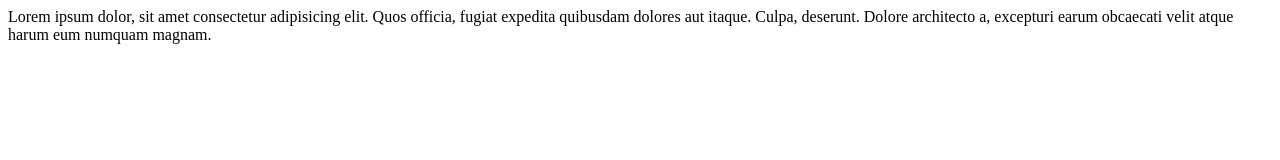
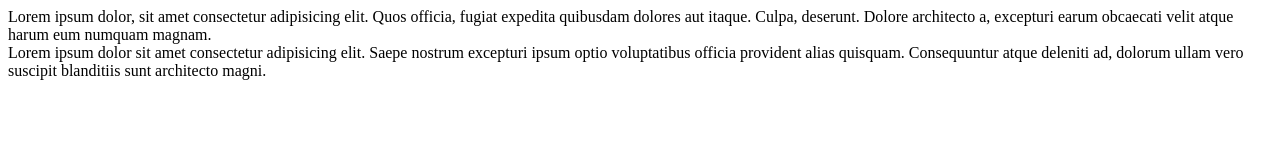
Before and after one commit to kiran903/datewithgit-sample, a plain HTML site: page mygit.html in a window 1280 px wide. Drawn offline with Linux system fonts and the light colour scheme.

Commit message:
first commit in branch

```diff
--- a/mygit.html
+++ b/mygit.html
@@ -9,5 +9,8 @@
   <div>
     Lorem ipsum dolor, sit amet consectetur adipisicing elit. Quos officia, fugiat expedita quibusdam dolores aut itaque. Culpa, deserunt. Dolore architecto a, excepturi earum obcaecati velit atque harum eum numquam magnam.
   </div>
+  <div>
+    Lorem ipsum dolor sit amet consectetur adipisicing elit. Saepe nostrum excepturi ipsum optio voluptatibus officia provident alias quisquam. Consequuntur atque deleniti ad, dolorum ullam vero suscipit blanditiis sunt architecto magni.
+  </div>
 </body>
 </html>
```
